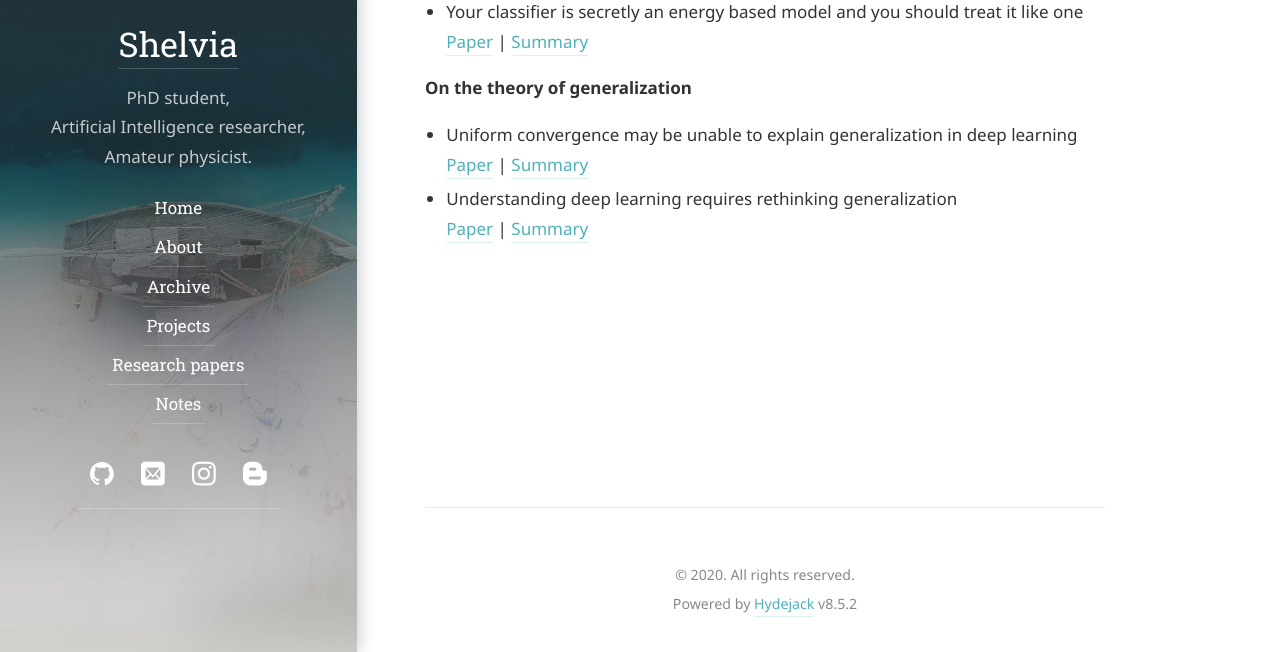
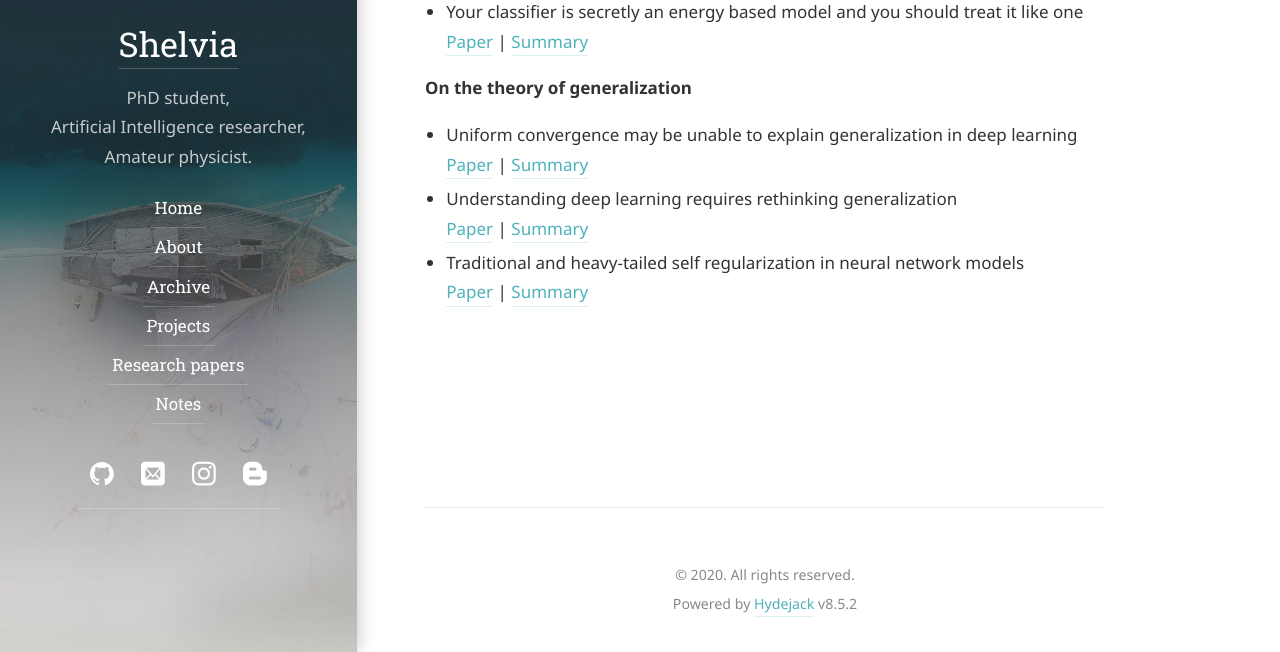
Before and after one commit to shelvia1039/shelvia, a Jekyll site: the page built from pages/papers.md, in a window 1280 px wide, cut to the strip 248-900 px from the top of the page. Built offline with Jekyll 4.4.1, drawn with Linux system fonts in a browser that asks for light colours; some web fonts are replaced; some of the changed lines change nothing that is shown.

Commit message:
Update papers.md

```diff
--- a/pages/papers.md
+++ b/pages/papers.md
@@ -12,8 +12,8 @@ title:  List of research papers summarized
     [Paper](https://arxiv.org/pdf/1902.04742.pdf)  |  [Summary](https://medium.com/@shelviawongso/generalization-97338df3df5b)
 - Understanding deep learning requires rethinking generalization <br>
     [Paper](https://arxiv.org/pdf/1611.03530.pdf)  |  [Summary](https://medium.com/@shelviawongso/the-need-to-rethink-generalization-to-understand-deep-learning-5cd9e5a2634e)
-<!-- - Traditional and heavy-tailed self regularization in neural network models <br>
-    [Paper](https://arxiv.org/pdf/1901.08276.pdf)  |  [Summary]() -->
+- Traditional and heavy-tailed self regularization in neural network models <br>
+    [Paper](https://arxiv.org/pdf/1901.08276.pdf)  |  [Summary](https://medium.com/@shelviawongso/traditional-and-heavy-tailed-self-regularization-in-deep-neural-networks-701967fe29a5)
 
 <!-- **On pruning the neural networks**
 - The lottery ticket hypothesis: finding sparse, trainable neural networks <br>
```
